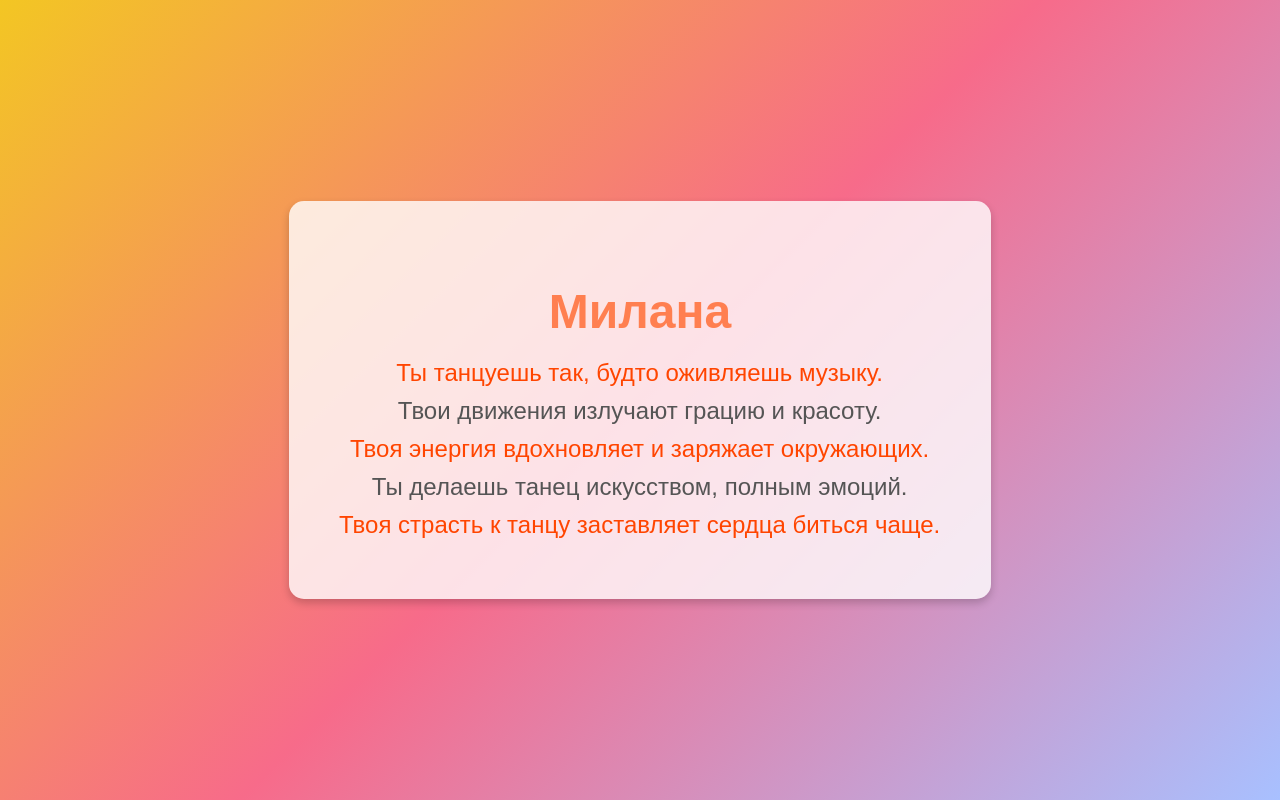
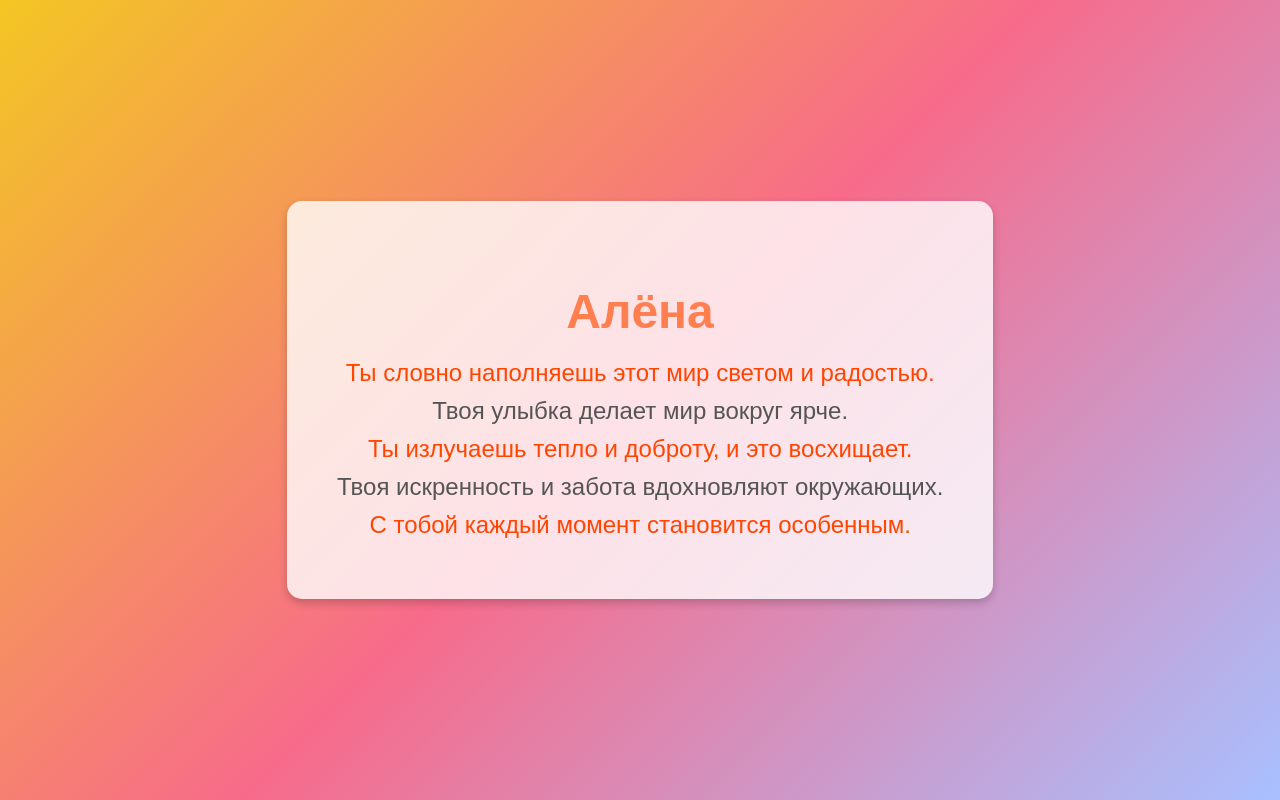
Before and after one commit to TheLeonStyle/best, a plain HTML site: page index.html in a window 1280 px wide. Drawn offline with Linux system fonts and the light colour scheme.

Commit message:
Update index.html

```diff
--- a/index.html
+++ b/index.html
@@ -4,7 +4,7 @@
 <head>
 	<meta charset="UTF-8">
 	<meta name="viewport" content="width=device-width, initial-scale=1.0">
-	<title>Милана</title>
+	<title>Алёна</title>
 
 	<style>
 		body {
@@ -118,13 +118,14 @@
 <body>
 
 	<div class="container">
-		<h1>Милана</h1>
+		<h1>Алёна</h1>
 		<div class="compliments">
-			<p>Ты танцуешь так, будто оживляешь музыку.</p>
-			<p>Твои движения излучают грацию и красоту.</p>
-			<p>Твоя энергия вдохновляет и заряжает окружающих.</p>
-			<p>Ты делаешь танец искусством, полным эмоций.</p>
-			<p>Твоя страсть к танцу заставляет сердца биться чаще.</p>
+			<p>Ты словно наполняешь этот мир светом и радостью.</p>
+<p>Твоя улыбка делает мир вокруг ярче.</p>
+<p>Ты излучаешь тепло и доброту, и это восхищает.</p>
+<p>Твоя искренность и забота вдохновляют окружающих.</p>
+<p>С тобой каждый момент становится особенным.</p>
+
 		</div>
 	</div>
 
```
